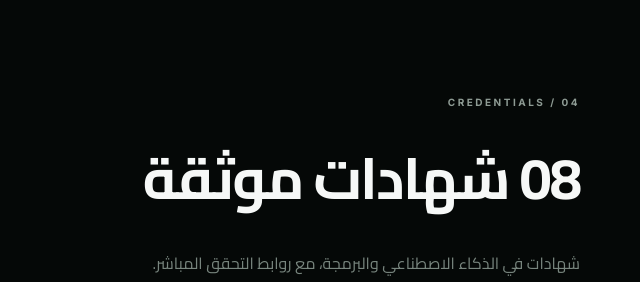
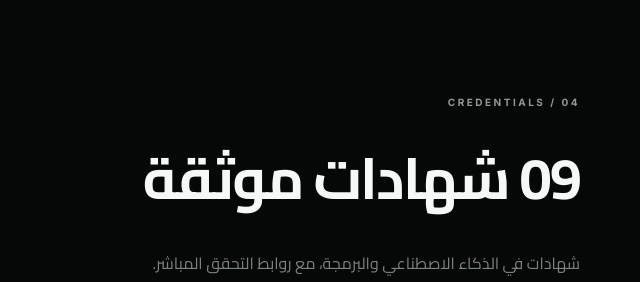
Before and after one commit to amarmohamaad/Ammar.mohamad, a plain HTML site: page index.html in a window 1280 px wide. Shown: the part 3500-3782 px from the top of the page, 640-1280 px from the left. Drawn offline with Linux system fonts and the light colour scheme.

Commit message:
Update index.html

```diff
--- a/index.html
+++ b/index.html
@@ -125,7 +125,7 @@
 
     <section id="certificates" class="section certificates">
       <div class="container">
-        <div class="section-head reveal"><span>04 / CREDENTIALS</span><h2>08 شهادات موثقة</h2><p>شهادات في الذكاء الاصطناعي والبرمجة، مع روابط التحقق المباشر.</p></div>
+        <div class="section-head reveal"><span>04 / CREDENTIALS</span><h2>09 شهادات موثقة</h2><p>شهادات في الذكاء الاصطناعي والبرمجة، مع روابط التحقق المباشر.</p></div>
         <div class="cert-grid" id="certGrid"></div>
         <div class="badges glass reveal">
           <div><span class="badge-icon">◆</span><div><b>Digital Credentials</b><p>Microsoft AI Skills Festival 2026 · Google</p></div></div>
```
